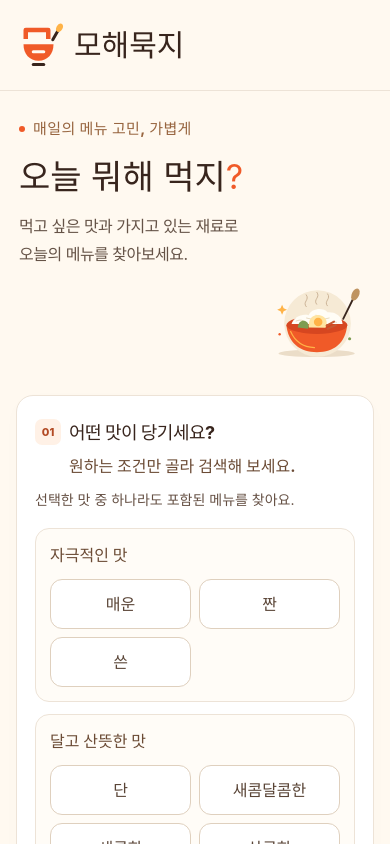
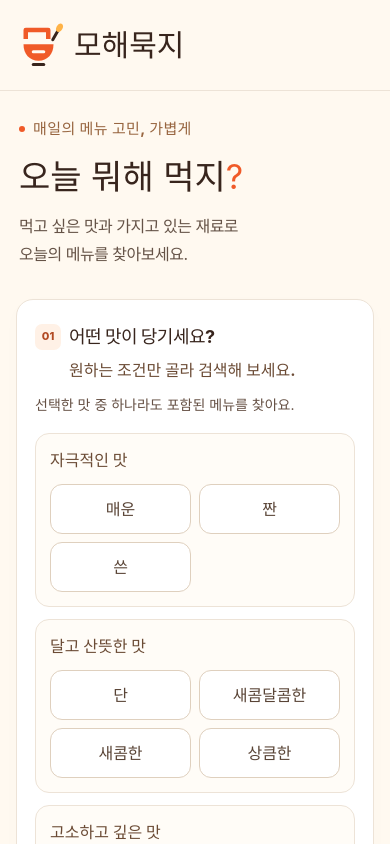
Before and after one commit to YongSiHun/mohaemookji, a React (Vite) app: page / in a window 390 px wide. Shown: the top 844 px of the page. Built offline with nearby package versions, Linux system fonts and the light colour scheme; a web font is replaced by a local one.

Commit message:
fix: 모바일 밥그릇 이미지 숨김 및 최소 320px 반응형 레이아웃 개선

```diff
--- a/src/index.css
+++ b/src/index.css
@@ -14,6 +14,11 @@
 }
 * {
   box-sizing: border-box;
+}
+/* 최소 지원 뷰포트 너비: 320px. 더 좁은 화면에서는 레이아웃 너비를 유지한다. */
+html,
+body {
+  min-width: 320px;
 }
 body {
   margin: 0;
@@ -77,6 +82,10 @@ button:disabled {
   align-items: center;
   padding: 34px 38px 36px 16px;
   gap: 30px;
+}
+.hero > div {
+  flex: 1;
+  min-width: 0;
 }
 .eyebrow {
   font-size: 11px;
@@ -437,6 +446,7 @@ mark {
   flex-shrink: 0;
 }
 .bottom-note p {
+  min-width: 0;
   font-size: clamp(16px, 1.7vw, 19px);
   font-weight: 750;
   line-height: 1.9;
@@ -538,7 +548,8 @@ mark {
     width: clamp(160px, 28vw, 280px);
   }
   h1 {
-    font-size: 52px;
+    font-size: clamp(34px, 5.2vw, 52px);
+    letter-spacing: -1.5px;
   }
   .results-note {
     display: none;
@@ -558,17 +569,7 @@ mark {
     font-size: 21px;
   }
   .hero {
-    position: relative;
-    display: flex;
-    flex-wrap: wrap;
     padding: 27px 3px 30px;
-    gap: 16px;
-  }
-  .hero > div {
-    flex: 1;
-    min-width: min(100%, 240px);
-    position: relative;
-    z-index: 1;
   }
   .hero .eyebrow {
     font-size: 10px;
@@ -583,9 +584,7 @@ mark {
     line-height: 1.8;
   }
   .bowl-art {
-    position: static;
-    width: clamp(110px, 25vw, 145px);
-    margin-left: auto;
+    display: none;
   }
   .search-panel {
     padding: 23px 18px;
@@ -1047,7 +1046,12 @@ mark {
 .suggestion-option:hover {
   background: #fff0e2;
 }
+.suggestion-option > span:nth-child(2) {
+  min-width: 0;
+  overflow-wrap: anywhere;
+}
 .suggestion-icon {
+  flex-shrink: 0;
   font-size: 22px;
   line-height: 1;
   color: #a38b78;
@@ -1133,6 +1137,8 @@ mark {
   gap: 7px;
 }
 .recommendation-list button {
+  max-width: 100%;
+  overflow-wrap: anywhere;
   background: #f7f4ef;
   color: #6e5e51;
   border: 0;
```
Also changed, not shown: 1 other file (tests, documents, lock files or other folders).
